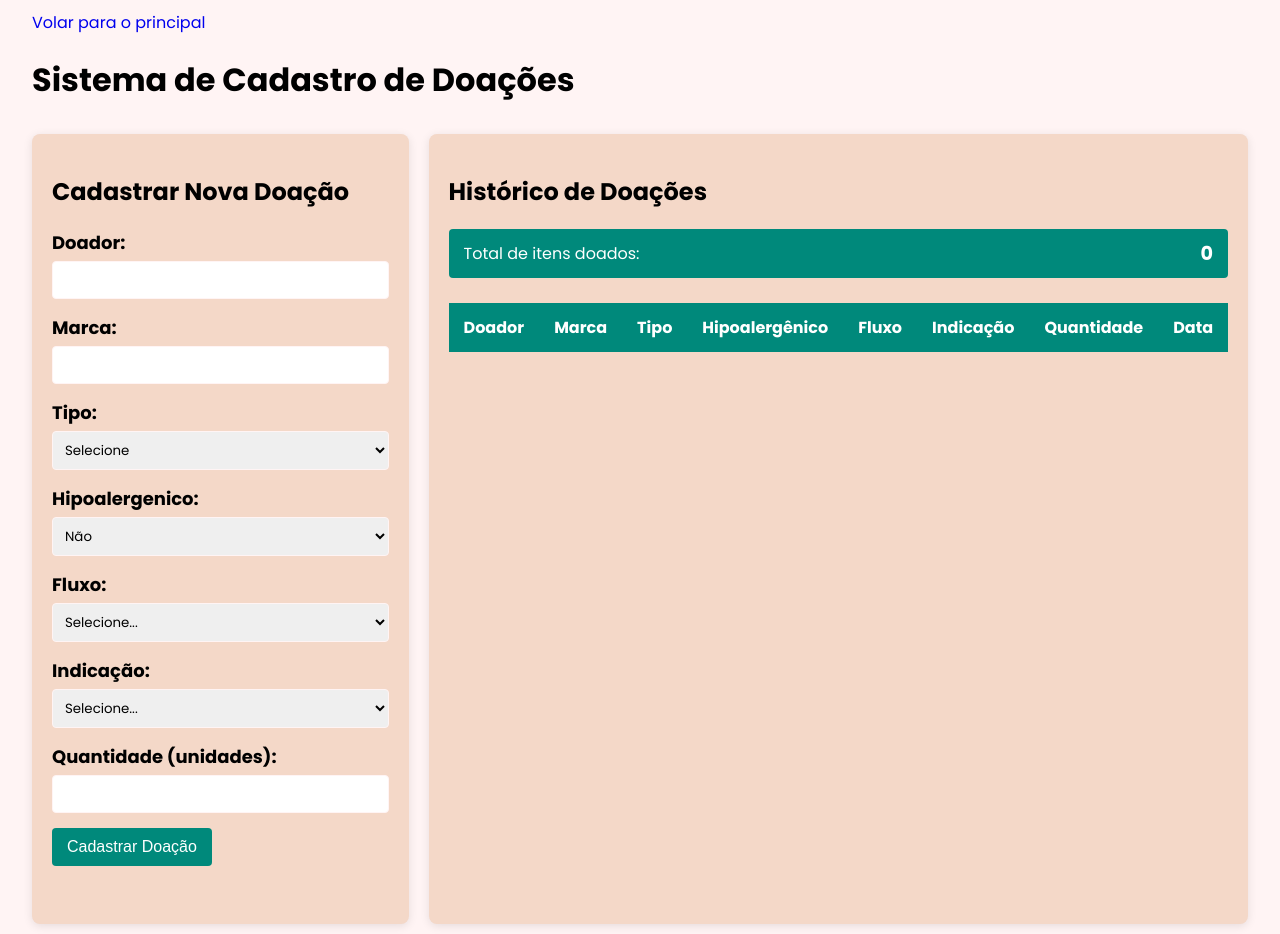
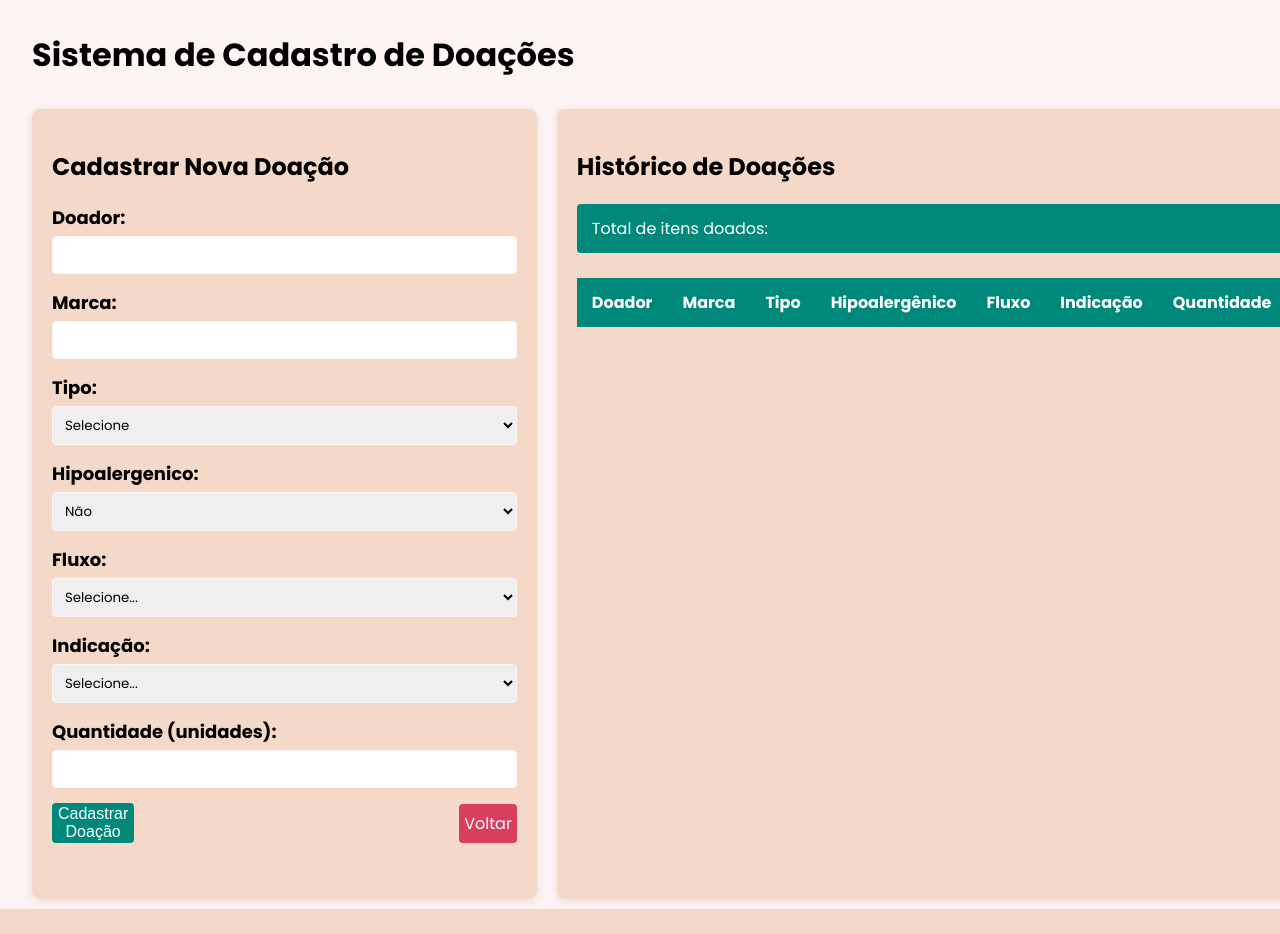
Before and after one commit to k7vinilstorage/Projeto-EC45G, a Flask app: page /cadastroDoacao in a window 1280 px wide; the page is wider, and only the part inside the window is pictured. After the commit the page ends 909 px from the top of that part, so only its background shows below. Run offline with Flask 2, Linux system fonts and the light colour scheme; the visitor is signed in with stand-in values (Sample User, id 1); a database or web service that is not in the repository returns one stand-in record (values such as "Sample title"); lists and menus that the app fills with data are empty; some libraries are stand-ins or nearby versions.

Commit message:
botão de voltar estilizado e hipoalergenico arrumado

```diff
--- a/static/CadDoac.css
+++ b/static/CadDoac.css
@@ -86,11 +86,11 @@ textarea {
     background-color: var(--teal);
     color: white;
     border: none;
-    padding: 10px 15px;
     border-radius: 4px;
     cursor: pointer;
     font-size: 16px;
     transition: background-color 0.3s;
+    height: 40px;
 }
 
 .btn-submit:hover {
@@ -185,3 +185,29 @@ td:nth-child(6) {
 .total-container strong {
     font-size: 1.2em;
 }
+
+.button-1 {
+    background-color: #db3e5d;
+    color: white;
+    border: none;
+    border-radius: 4px;
+    cursor: pointer;
+    font-size: 16px;
+    padding: 7px 5px;
+    transition: background-color 0.3s;
+    justify-content: center;
+    align-items: center;
+    text-decoration: none;
+}
+
+.button-1:hover {
+    background-color: #cb3b58;
+    color: white;
+}
+
+.button-container{
+    display: flex;
+    justify-content: center;
+    align-items: center;
+    gap: 325px;
+}
--- a/templates/cadDoac.html
+++ b/templates/cadDoac.html
@@ -14,17 +14,11 @@
         localStorage.setItem('doacoes', JSON.stringify(doacoes));
     </script>
 
-    <script src="https://cdn.jsdelivr.net/npm/sweetalert2@11"></script>
-    <link href="https://cdn.jsdelivr.net/npm/sweetalert2@11/dist/sweetalert2.min.css" rel="stylesheet">
+        <script src="https://cdn.jsdelivr.net/npm/sweetalert2@11"></script>
+        <link href="https://cdn.jsdelivr.net/npm/sweetalert2@11/dist/sweetalert2.min.css" rel="stylesheet">
 </head>
 <body>
     <div class="container">
-        <div class="button-container">
-        <a href="{{ url_for('main') }}" class="redirec-button button-1" style="text-decoration: none; display: inline-block;">
-            Volar para o principal
-        </a>
-
-    </div>
         <h1>Sistema de Cadastro de Doações</h1>
 
         <div class="content-wrapper">
@@ -88,7 +82,14 @@
                         <input type="number" id="quantidade" name="number" required>
                     </div>
 
-                    <button type="submit" class="btn-submit">Cadastrar Doação</button>
+                    <div class="button-container">
+                        <!-- botao do cadastro -->
+                        <button type="submit" class="btn-submit">Cadastrar Doação</button>
+
+                        <a href="{{ url_for('main') }}" class="redirec-button button-1" >
+                            Voltar
+                        </a>
+                    </div>
                 </form>
             </div>
 
```
